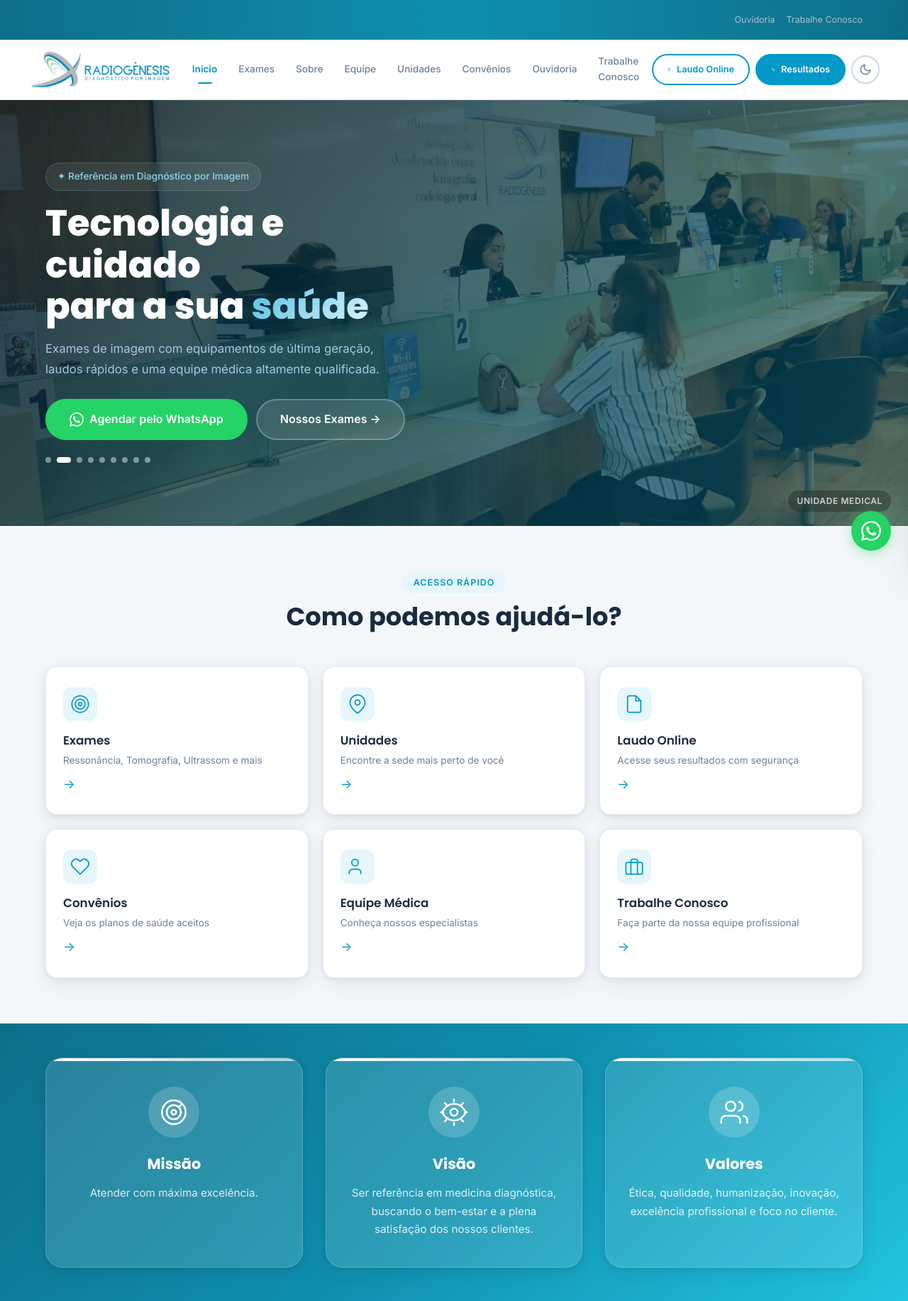
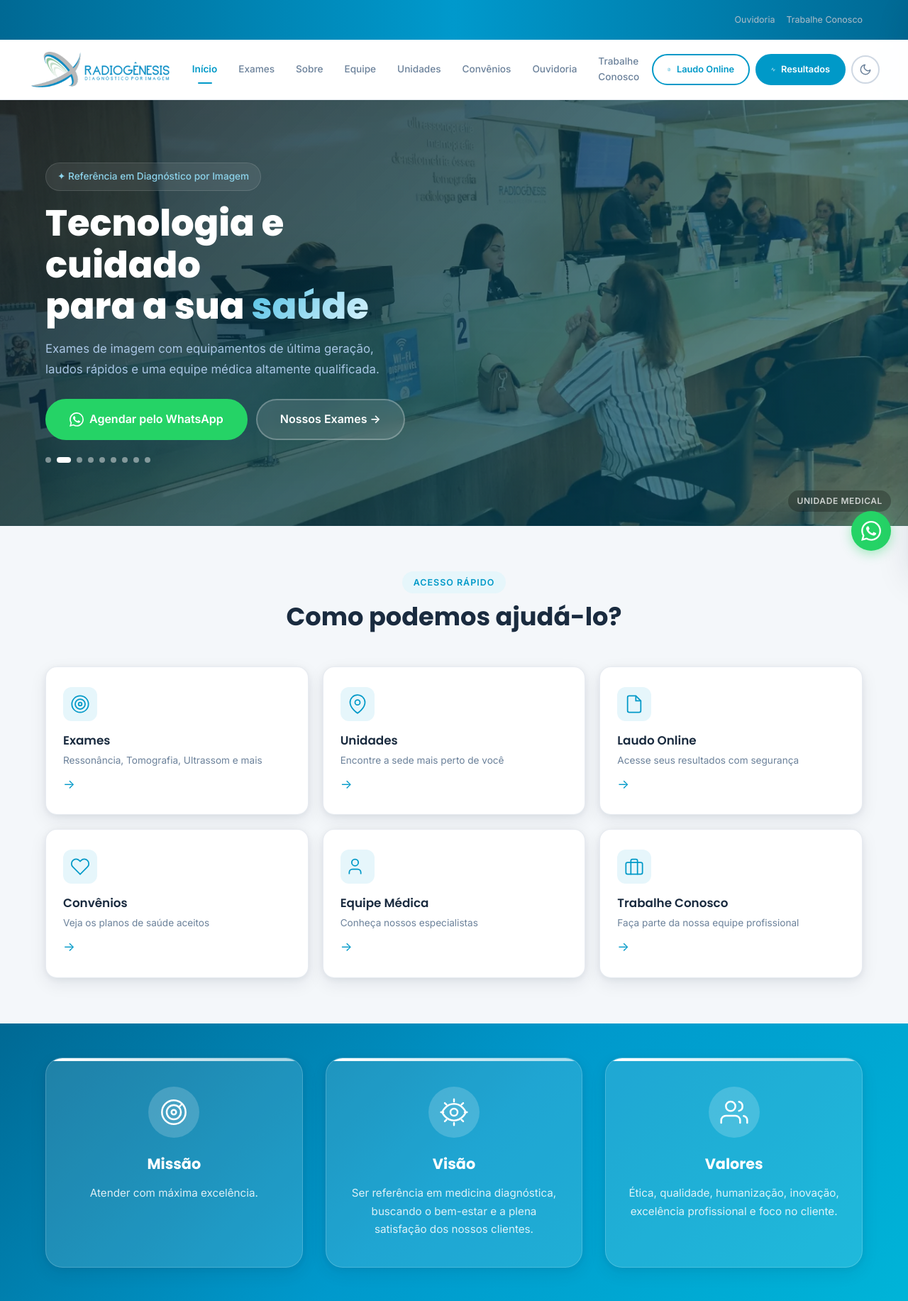
Before and after one commit to Thiangcbh456/teste-radiogenesis, a plain HTML site: page index.html in a window 1280 px wide. Shown: the top 1833 px of the page at 71% size. Drawn offline with Linux system fonts and the light colour scheme.

Commit message:
Algumas correções

```diff
--- a/assets/css/header.css
+++ b/assets/css/header.css
@@ -4,7 +4,7 @@
 
 /* ---- Top Bar ---- */
 .top-bar {
-    background: linear-gradient(90deg, #0D6E8A 0%, #0F8FAD 50%, #0D6E8A 100%);
+    background: linear-gradient(90deg, #006994 0%, #0099CC 50%, #006994 100%);
     color: #fff;
     font-size: .78rem;
     padding: 6px 0;
@@ -66,7 +66,6 @@
     display: flex;
     justify-content: space-between;
     align-items: center;
-    /* Respiro vertical equilibrado */
     padding: 12px 0;
 }
 
@@ -116,18 +115,15 @@
     font-weight: 500;
 }
 
-/* ---- Navegação (Onde estava o problema) ---- */
+/* ---- Navegação ---- */
 .nav__list {
     display: flex;
     align-items: center;
-    /* Mantém os botões equilibrados entre si */
     gap: 6px;
-    /* CORREÇÃO AQUI: Afasta todo o grupo de botões do Logo */
     margin-left: 20px;
 }
 
 .nav__link {
-    /* Respiro interno equilibrado do botão */
     padding: 8px 12px;
     font-size: clamp(.78rem, 1.5vw, .85rem);
     font-weight: 500;
@@ -154,7 +150,6 @@
 .nav__link.active::after {
     content: '';
     position: absolute;
-    /* Respiro vertical da barra de 'Active' */
     bottom: 2px;
     left: 50%;
     transform: translateX(-50%);
@@ -168,7 +163,6 @@
 .header__actions {
     display: flex;
     align-items: center;
-    /* Espaçamento equilibrado entre as ações da direita */
     gap: 8px;
 }
 
--- a/assets/css/layout.css
+++ b/assets/css/layout.css
@@ -33,7 +33,7 @@
 
 /* ---- Page Header ---- */
 .page-header {
-    background: linear-gradient(135deg, #0D6E8A 0%, #0F8FAD 50%, #22C4E0 100%);
+    background: linear-gradient(135deg, #006994 0%, #0099CC 50%, #00B4D8 100%);
     padding: clamp(32px, 6vw, 56px) 0 clamp(28px, 5vw, 48px);
     text-align: center;
     position: relative;
--- a/assets/css/stats.css
+++ b/assets/css/stats.css
@@ -38,7 +38,7 @@
 
 /* ---- Navy Strip Section ---- */
 .section--navy-strip {
-    background: linear-gradient(135deg, #0D6E8A 0%, #0F8FAD 50%, #22C4E0 100%);
+    background: linear-gradient(135deg, #006994 0%, #0099CC 50%, #00B4D8 100%);
     padding: clamp(32px, 5vw, 48px) 0;
 }
 
```
